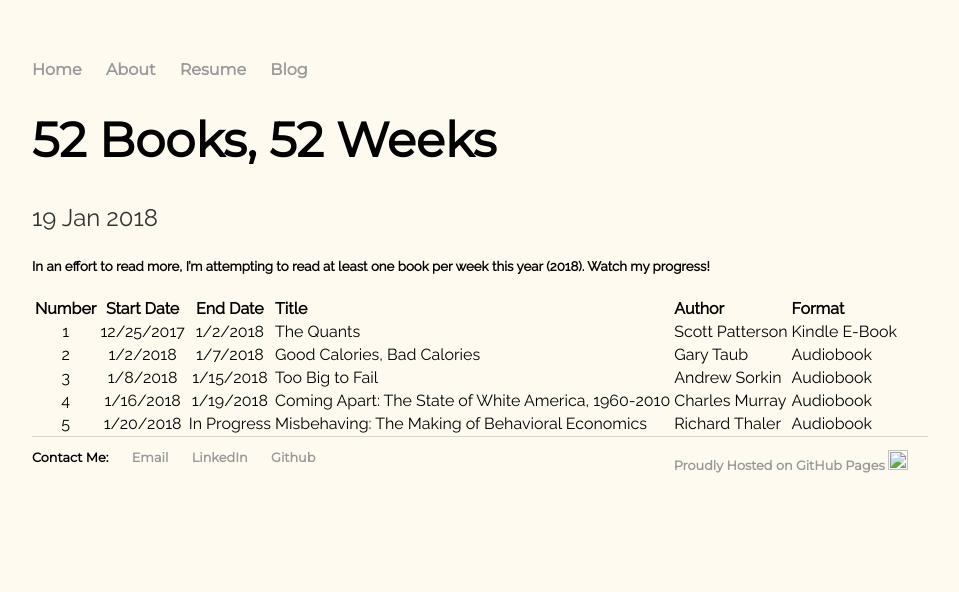
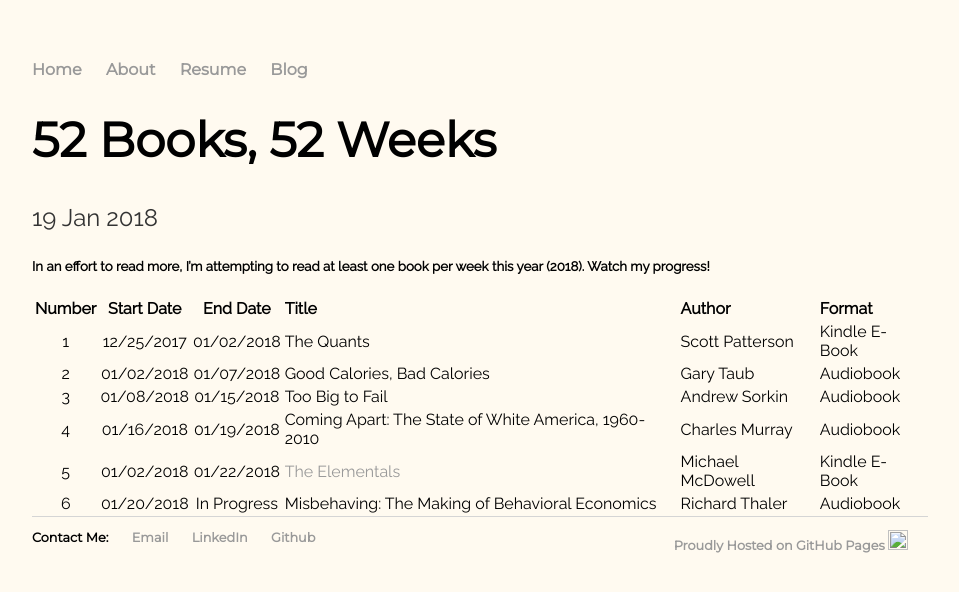
Before and after one commit to shindig7/my-site, a Jekyll site: the page built from _posts/2018-01-19-52-books-52-weeks.md, in a window 1280 px wide. Shown: the top 592 px of the page, without its empty margins (160-1119 px from the left). Built offline with Jekyll 4.4.1, drawn with Linux system fonts in a browser that asks for light colours.

Commit message:
Added Elementals, added subtitle

```diff
--- a/_posts/2018-01-19-52-books-52-weeks.md
+++ b/_posts/2018-01-19-52-books-52-weeks.md
@@ -2,13 +2,19 @@
 layout: post
 title: 52 Books, 52 Weeks
 date: 2018-01-19
+subtitle: A list of the books I've read in 2018
 ---
 ##### In an effort to read more, I'm attempting to read at least one book per week this year (2018). Watch my progress!
 
-| Number| Start Date |  End Date  |                       Title                         | Author          | Format        |
-|:-----:|:----------:|:----------:|:----------------------------------------------------|:----------------|:--------------|
-|   1   | 12/25/2017 |  1/2/2018  | The Quants                                          | Scott Patterson | Kindle E-Book |
-|   2   | 1/2/2018   |  1/7/2018  | Good Calories, Bad Calories                         | Gary Taub       | Audiobook     |
-|   3   | 1/8/2018   |  1/15/2018 | Too Big to Fail                                     | Andrew Sorkin   | Audiobook     |
-|   4   | 1/16/2018  |  1/19/2018 | Coming Apart: The State of White America, 1960-2010 | Charles Murray  | Audiobook     |
-|   5   | 1/20/2018  | In Progress| Misbehaving: The Making of Behavioral Economics     | Richard Thaler  | Audiobook     |
+| Number| Start Date |  End Date    |                       Title                         | Author            | Format        |
+|:-----:|:----------:|:------------:|:----------------------------------------------------|:------------------|:--------------|
+|   1   | 12/25/2017 |  01/02/2018  | The Quants                                          | Scott Patterson   | Kindle E-Book |
+|   2   | 01/02/2018 |  01/07/2018  | Good Calories, Bad Calories                         | Gary Taub         | Audiobook     |
+|   3   | 01/08/2018 |  01/15/2018  | Too Big to Fail                                     | Andrew Sorkin     | Audiobook     |
+|   4   | 01/16/2018 |  01/19/2018  | Coming Apart: The State of White America, 1960-2010 | Charles Murray    | Audiobook     |
+|   5   | 01/02/2018 |  01/22/2018  | [The Elementals]                                    | Michael McDowell  | Kindle E-Book |
+|   6   | 01/20/2018 |  In Progress | Misbehaving: The Making of Behavioral Economics     | Richard Thaler    | Audiobook     |
+
+
+
+[The Elementals]: https://www.amazon.com/Elementals-Michael-McDowell-ebook/dp/B00KXAQ7NQ/ref=tmm_kin_swatch_0?_encoding=UTF8&qid=&sr=
```
